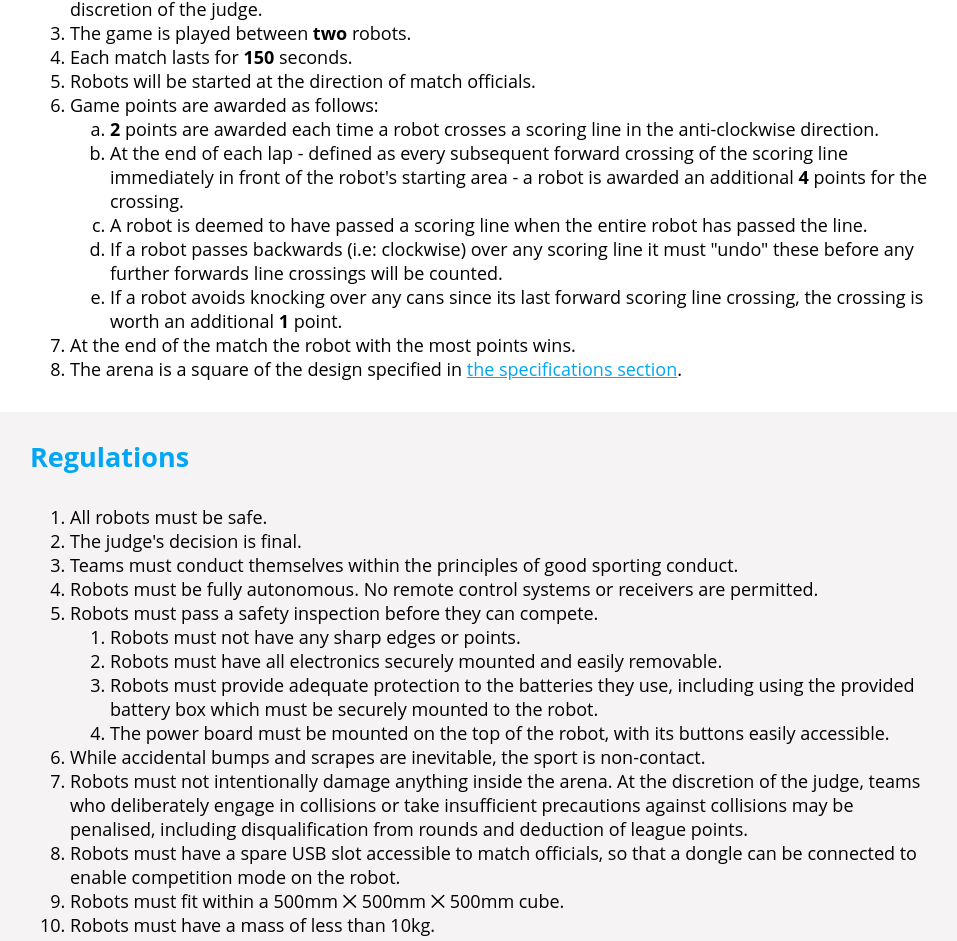
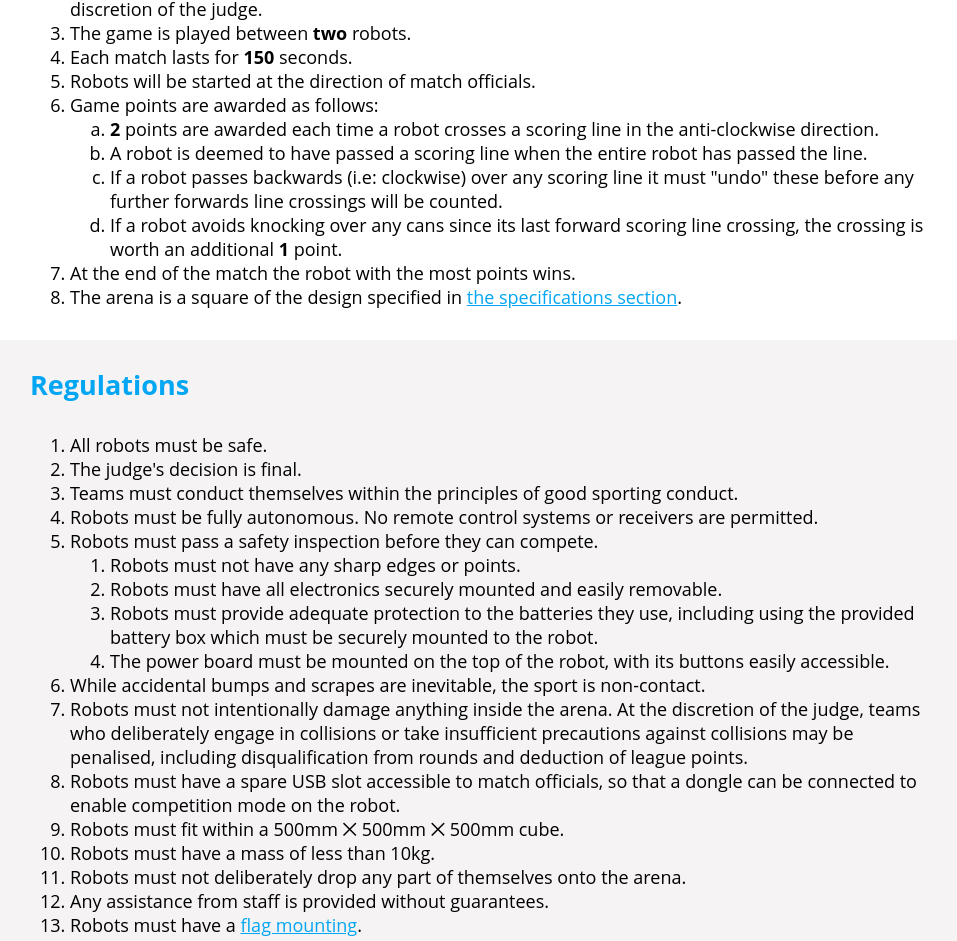
Before and after one commit to sourcebots/smallpeice-rules, a website built with Vite: page src/index.html in a window 1280 px wide. Shown: the part 1154-2095 px from the top of the page, without its empty margins (160-1117 px from the left). Built offline with nearby package versions, Linux system fonts and the light colour scheme.

Commit message:
Remove lap bonus points

```diff
--- a/src/index.html
+++ b/src/index.html
@@ -59,8 +59,6 @@
           <ol type="a">
             <li>
               <strong>2</strong> points are awarded each time a robot crosses a scoring line in the anti-clockwise direction.
-            <li>
-              At the end of each lap - defined as every subsequent forward crossing of the scoring line immediately in front of the robot's starting area - a robot is awarded an additional <strong>4</strong> points for the crossing.
             <li>
               A robot is deemed to have passed a scoring line when the entire robot has passed the line.
             <li>
```
